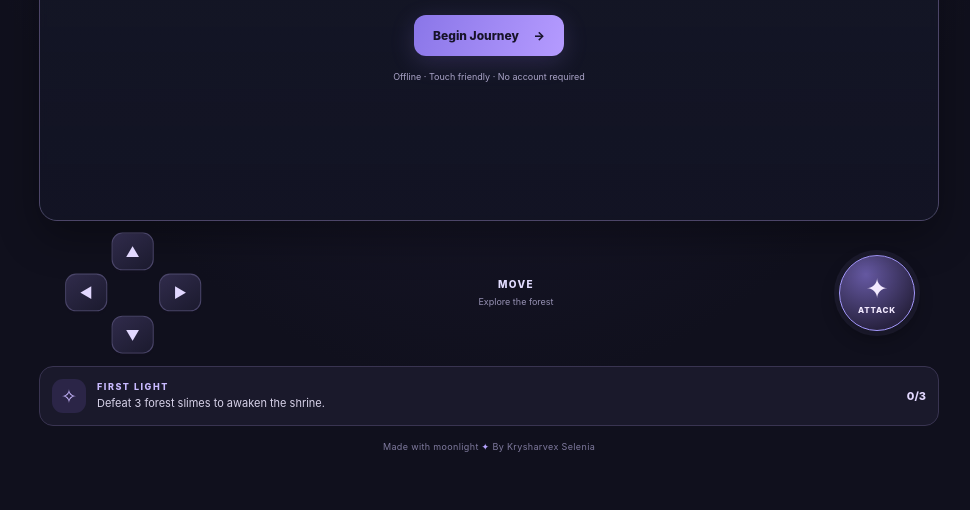
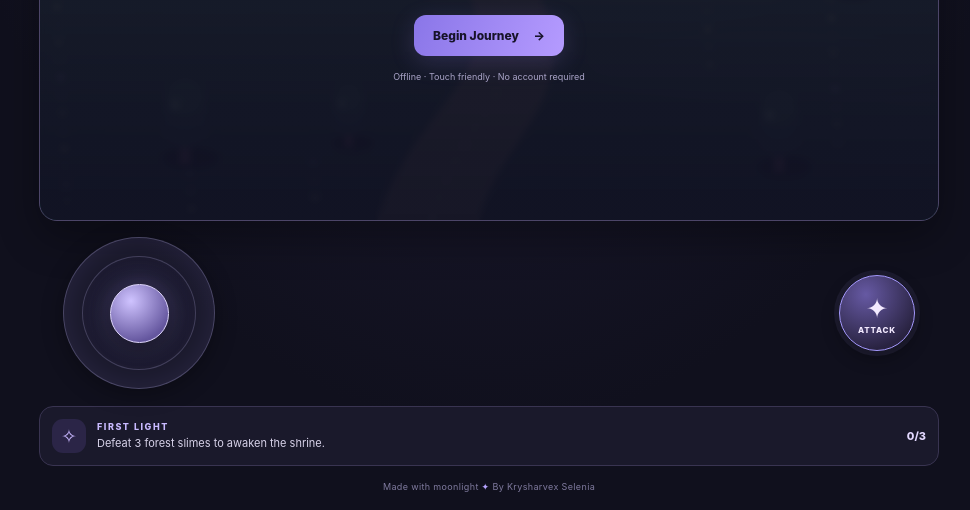
Before and after one commit to itsmedell/krysharvex-project, a website built with Vite: page index.html in a window 1280 px wide. Shown: the part 509-1019 px from the top of the page, without its empty margins (151-1121 px from the left). Before the commit the page ends 979 px from the top, so only its background shows below. Built offline with nearby package versions, Linux system fonts and the light colour scheme.

Commit message:
Replace directional pad with virtual analog

```diff
--- a/index.html
+++ b/index.html
@@ -37,13 +37,7 @@
         </div>
       </section>
       <footer class="controls">
-        <div class="dpad" aria-label="Movement controls">
-          <button class="pad up" data-move="up" aria-label="Move up">▲</button>
-          <button class="pad left" data-move="left" aria-label="Move left">◀</button>
-          <button class="pad down" data-move="down" aria-label="Move down">▼</button>
-          <button class="pad right" data-move="right" aria-label="Move right">▶</button>
-        </div>
-        <div class="control-hint">MOVE<br /><span>Explore the forest</span></div>
+        <div id="joystick" class="joystick" role="application" aria-label="Virtual analog movement control"><div class="joystick-ring"></div><div id="joystick-knob" class="joystick-knob"></div></div>
         <button id="attack-button" class="attack-button" aria-label="Attack">✦<small>ATTACK</small></button>
       </footer>
       <section class="quest-panel">
```
